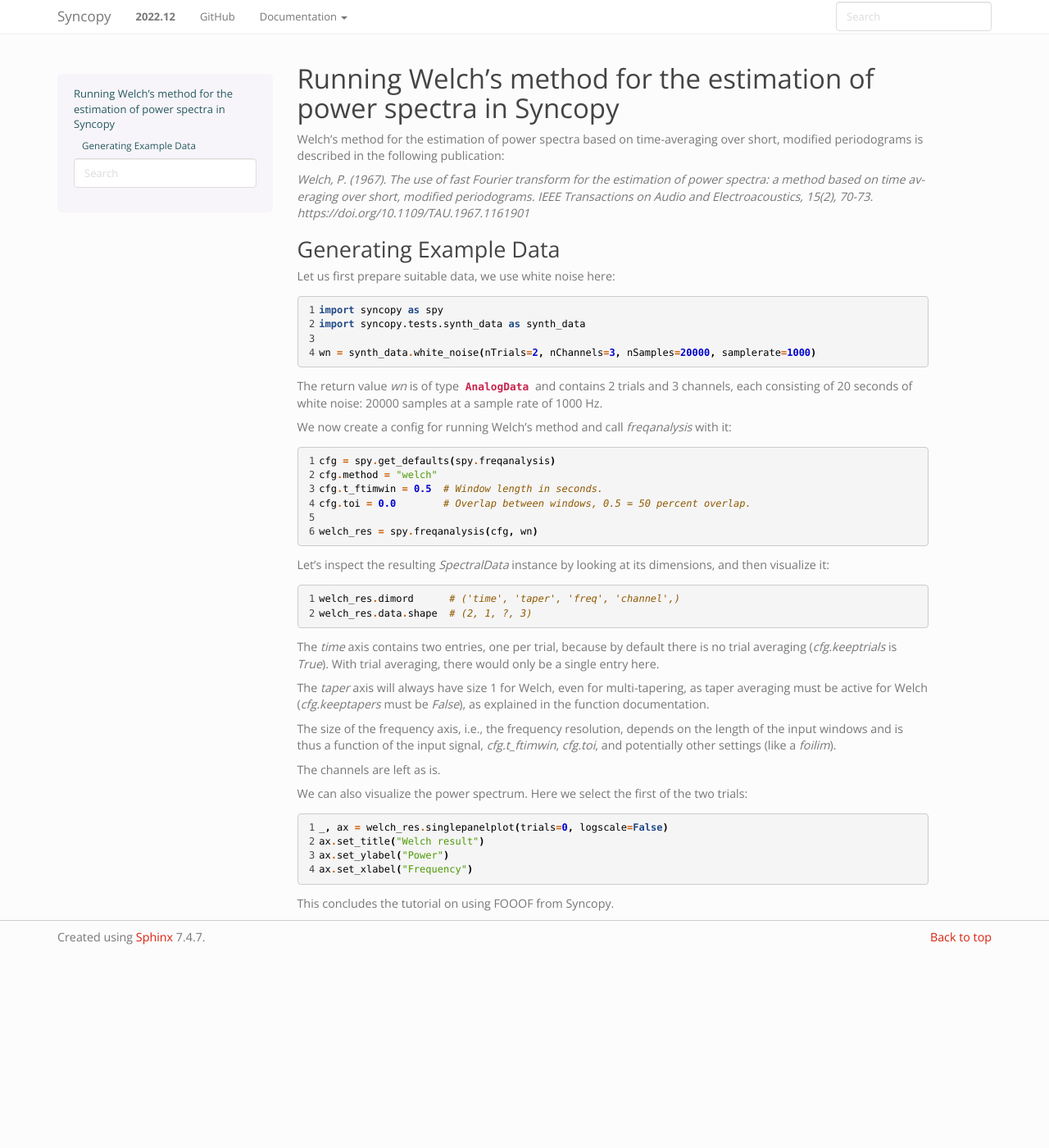
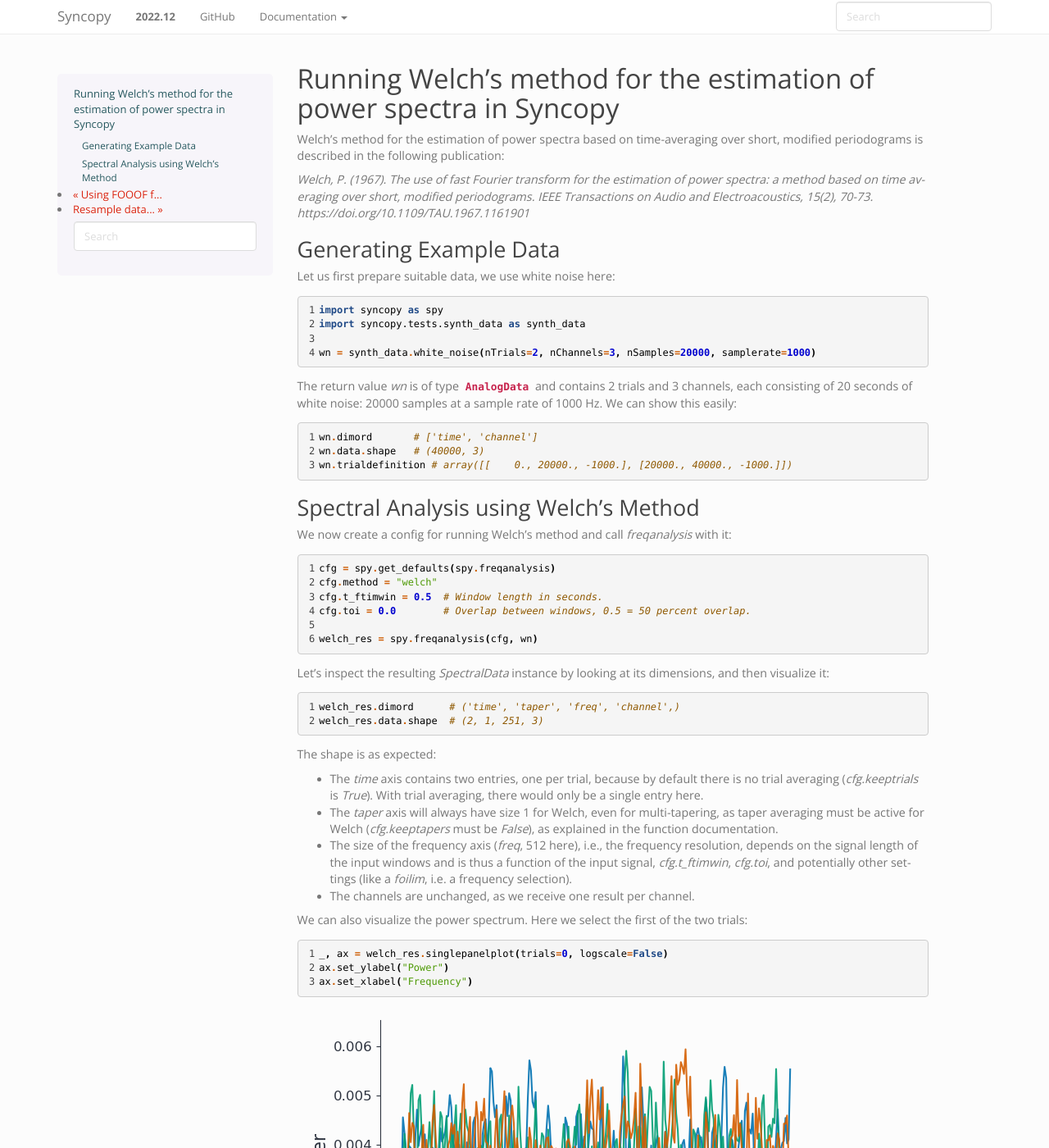
Before and after one commit to esi-neuroscience/syncopy, a Sphinx documentation site: the page built from doc/source/tutorials/welch.rst, in a window 1280 px wide and 1400 px high. Shown: the whole window at 82% size. Built offline with Sphinx 7.4.7, drawn with Linux system fonts in a browser that asks for light colours; the version number is read from the project's files by our own code; some of the changed text lies outside the part shown.

Commit message:
NEW: Finish basic version of Welch tutorial

```diff
--- a/doc/source/README.rst
+++ b/doc/source/README.rst
@@ -39,6 +39,7 @@
 * :doc:`Parallel Processing <user/parallel>`
 * :doc:`Selections <user/selectdata>`
 * :doc:`Fooof <tutorials/fooof>`
+* :doc:`Welch's Method <tutorials/welch>`
 * :doc:`Resampling <tutorials/resampling>`
 
 
@@ -71,5 +72,6 @@
    user/selectdata.rst
    user/user_api.rst
    tutorials/fooof.rst
+   tutorials/welch.rst
    tutorials/resampling.rst
    developer/developers.rst
--- a/doc/source/tutorials/welch.rst
+++ b/doc/source/tutorials/welch.rst
@@ -23,7 +23,19 @@
     wn = synth_data.white_noise(nTrials=2, nChannels=3, nSamples=20000, samplerate=1000)
 
 The return value `wn` is of type :class:`~syncopy.AnalogData` and contains 2 trials and 3 channels,
-each consisting of 20 seconds of white noise: 20000 samples at a sample rate of 1000 Hz.
+each consisting of 20 seconds of white noise: 20000 samples at a sample rate of 1000 Hz. We can show this easily:
+
+
+.. code-block:: python
+    :linenos:
+
+    wn.dimord       # ['time', 'channel']
+    wn.data.shape   # (40000, 3)
+    wn.trialdefinition # array([[    0., 20000., -1000.], [20000., 40000., -1000.]])
+
+
+Spectral Analysis using Welch's Method
+--------------------------------------
 
 We now create a config for running Welch's method and call `freqanalysis` with it:
 
@@ -44,16 +56,15 @@
     :linenos:
 
     welch_res.dimord      # ('time', 'taper', 'freq', 'channel',)
-    welch_res.data.shape  # (2, 1, ?, 3)
+    welch_res.data.shape  # (2, 1, 251, 3)
 
-The `time` axis contains two entries, one per trial, because by default there is no trial averaging (`cfg.keeptrials` is `True`). With trial averaging,
-there would only be a single entry here.
+The shape is as expected:
 
-The `taper` axis will always have size 1 for Welch, even for multi-tapering, as taper averaging must be active for Welch (`cfg.keeptapers` must be `False`), as explained in the function documentation.
+* The `time` axis contains two entries, one per trial, because by default there is no trial averaging (`cfg.keeptrials` is `True`). With trial averaging, there would only be a single entry here.
+* The `taper` axis will always have size 1 for Welch, even for multi-tapering, as taper averaging must be active for Welch (`cfg.keeptapers` must be `False`), as explained in the function documentation.
+* The size of the frequency axis (`freq`, 512 here), i.e., the frequency resolution, depends on the signal length of the input windows and is thus a function of the input signal, `cfg.t_ftimwin`, `cfg.toi`, and potentially other settings (like a `foilim`, i.e. a frequency selection).
+* The channels are unchanged, as we receive one result per channel.
 
-The size of the frequency axis, i.e., the frequency resolution, depends on the length of the input windows and is thus a function of the input signal, `cfg.t_ftimwin`, `cfg.toi`, and potentially other settings (like a `foilim`).
-
-The channels are left as is.
 
 We can also visualize the power spectrum. Here we select the first of the two trials:
 
@@ -61,10 +72,12 @@
     :linenos:
 
     _, ax = welch_res.singlepanelplot(trials=0, logscale=False)
-    ax.set_title("Welch result")
     ax.set_ylabel("Power")
     ax.set_xlabel("Frequency")
 
+.. image:: ../_static/welch_basic_power.png
 
 
-This concludes the tutorial on using FOOOF from Syncopy.
+We can see the estimated power spectrum for three channels of white noise.
+
+This concludes the tutorial on using Welch's method in Syncopy.
```
Also changed, not shown: doc/source/_static/welch_basic_power.png (added).
